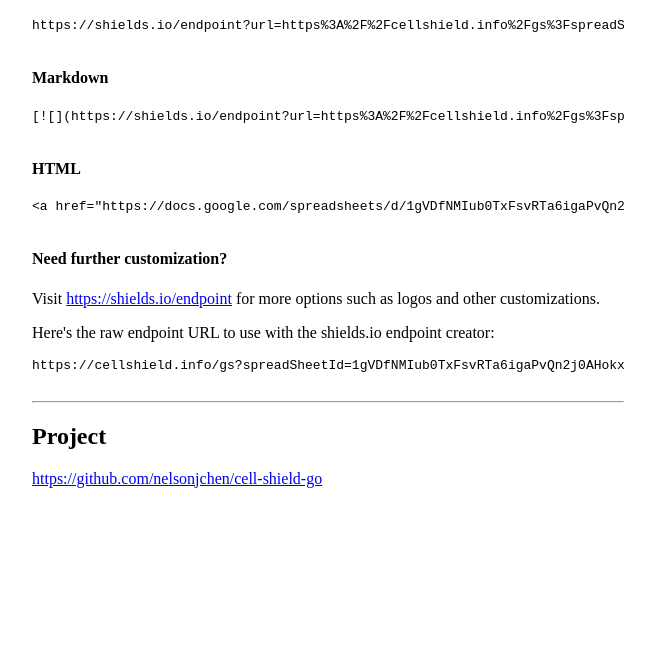
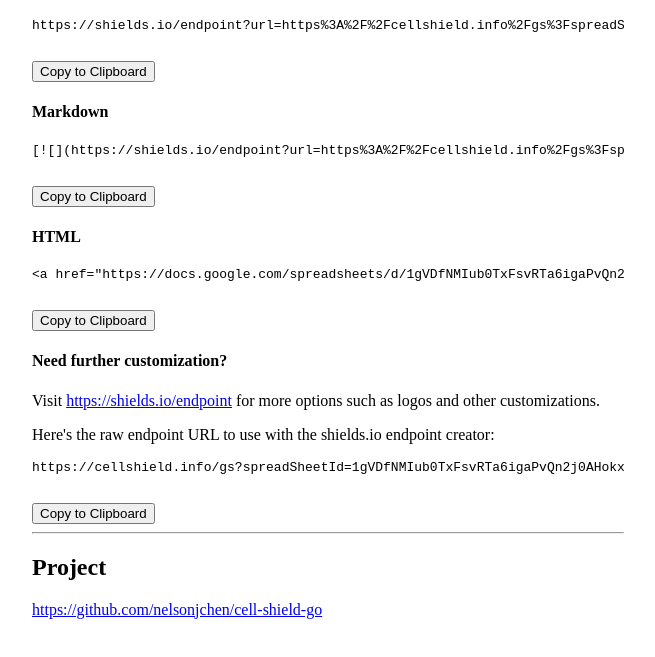
Before and after one commit to nelsonjchen/cell-shield-go, a plain HTML site: page static/index.html in a window 1280 px wide. Shown: the part 2026-2683 px from the top of the page, without its empty margins (312-967 px from the left). Before the commit the page ends 2554 px from the top, so only its background shows below. Drawn offline with nearby package versions, Linux system fonts and the light colour scheme.

Commit message:
Copy to Clipboard buttons

```diff
--- a/static/index.html
+++ b/static/index.html
@@ -99,14 +99,23 @@
                 <pre>
 {{ imageSrc }}
                 </pre>
+                <button @click="copyToClipboard(imageSrc)">
+                    Copy to Clipboard
+                </button>
                 <h4>Markdown</h4>
                 <pre>
 {{ markdownSrc }}
                 </pre>
+                <button @click="copyToClipboard(markdownSrc)">
+                    Copy to Clipboard
+                </button>
                 <h4>HTML</h4>
                 <pre>
 {{ htmlSrc }}
                 </pre>
+                <button @click="copyToClipboard(htmlSrc)">
+                    Copy to Clipboard
+                </button>
                 <h4>Need further customization?</h4>
                 <p>
                     Visit <a href="https://shields.io/endpoint">https://shields.io/endpoint</a> for more options such as
@@ -119,6 +128,9 @@
                 <pre>
 {{endpointURLSrc}}
                 </pre>
+                <button @click="copyToClipboard(endpointURLSrc)">
+                    Copy to Clipboard
+                </button>
             </div>
         </div>
     </div>
@@ -134,6 +146,17 @@
             spreadSheetURL: '',
             cellRange: '',
             labelOverride: '',
+        },
+        methods: {
+            copyToClipboard: function (text) {
+                const clipboardData =
+                    event.clipboardData ||
+                    window.clipboardData ||
+                    event.originalEvent?.clipboardData ||
+                    navigator.clipboard;
+
+                clipboardData.writeText(text);
+            }
         },
         computed: {
             spreadSheetEffective: function () {
```
